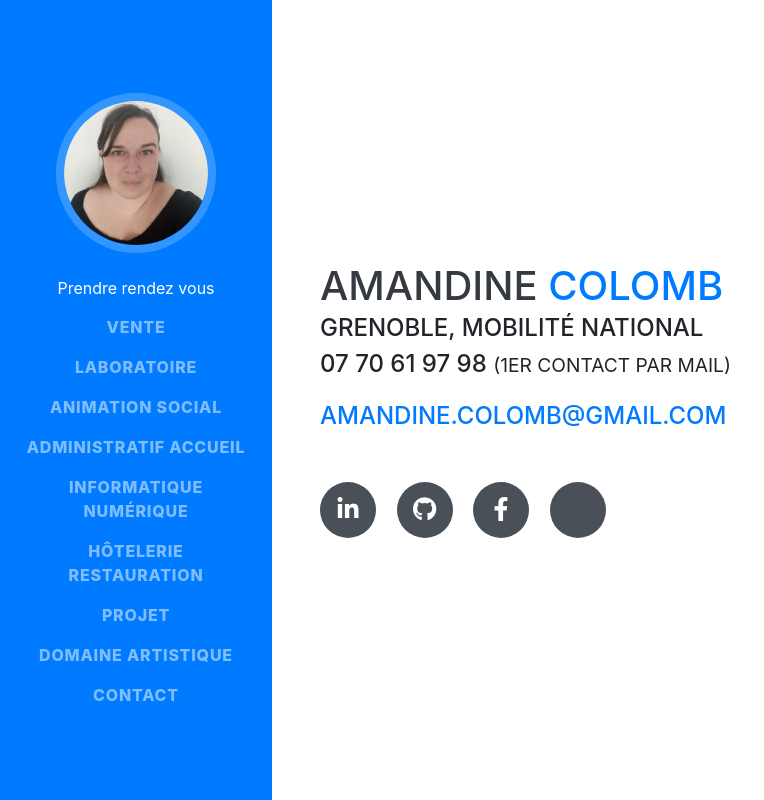
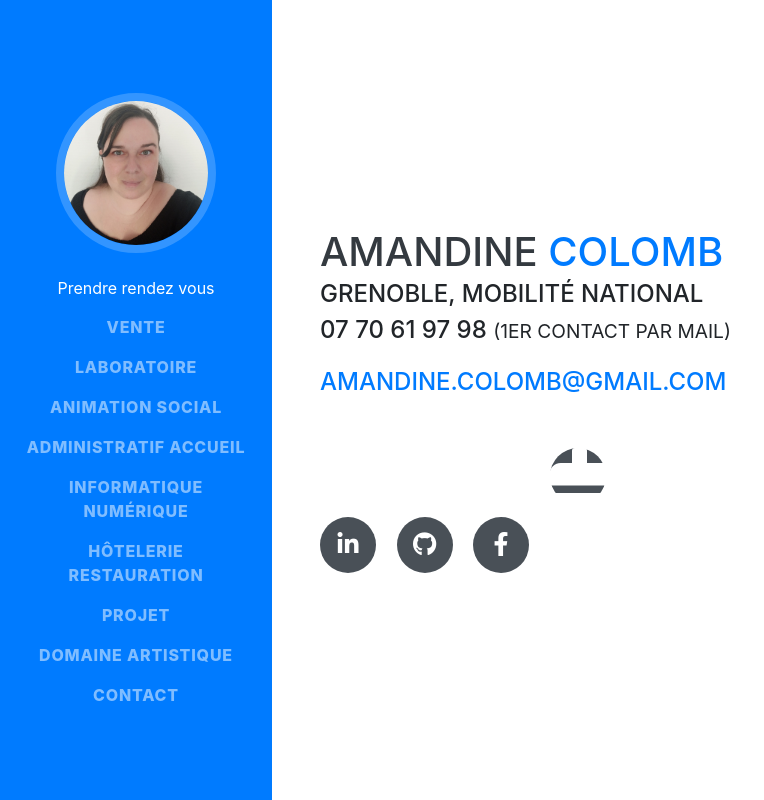
Before and after one commit to lapiequichante86/cvamandine, a website with bundled scripts: page index.html in a window 1280 px wide. Shown: the whole page, without its empty margins (0-764 px from the left). Built offline with nearby package versions, Linux system fonts and the light colour scheme; a web font is replaced by a local one.

Commit message:
Update index.html

```diff
--- a/index.html
+++ b/index.html
@@ -100,8 +100,8 @@
             <i class="fab fa-facebook-f"></i> </a>
 
             <a href="https://calendly.com">
-            <i class="fab fa-calendar"></i> </a>
 
+<i class='fa fa-calendar fa-5x' style='color:#ffffff'></i></a>
   </div>
 
   <!-- Bootstrap core JavaScript -->
```
